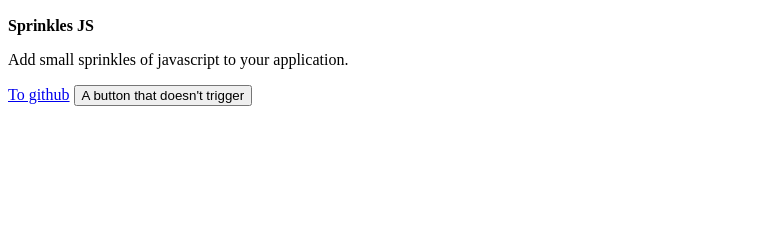
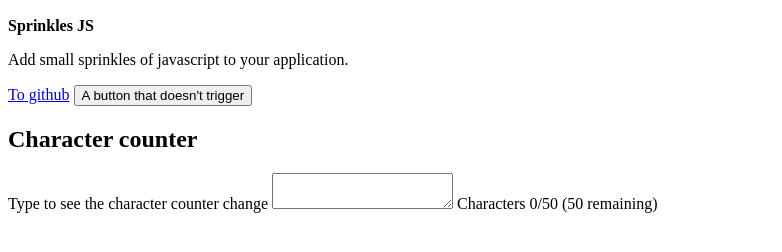
Before and after one commit to tree-company/sprinkles-js, a website built with Vite: page index.html in a window 1280 px wide. Shown: the part 110-362 px from the top of the page, without its empty margins (0-782 px from the left). Built offline with nearby package versions, Linux system fonts and the light colour scheme.

Commit message:
Add `CharacterCounterElement` (#8)

```diff
--- a/index.html
+++ b/index.html
@@ -28,5 +28,18 @@
       <button>A button that doesn't trigger</button>
     </clickable-card>
   </section>
+
+
+  <section>
+    <h2>Character counter</h2>
+
+    <character-counter data-character-counter-template="Characters {{current}}/{{total}} ({{remaining}} remaining)"
+                       data-character-counter-limit-message="Limit reached!">
+      <label for="textArea">Type to see the character counter change</label>
+      <textarea name="textArea" id="textArea" maxlength="50" data-character-counter-ref="input"></textarea>
+      <span data-character-counter-ref="output">0/50 characters</span>
+      <span data-character-counter-ref="error"></span>
+    </character-counter>
+  </section>
 </body>
 </html>
--- /dev/null
+++ b/src/elements/character_counter_element.js
@@ -0,0 +1,73 @@
+import SprinklesElement from "./sprinkles_element";
+
+/**
+ * An element that wraps an input and an element to print the character counter
+ *
+ * On every keystroke the counter is updated. If the max length of the input is reached
+ * an error can be added to alert the user.
+ */
+export default class CharacterCounterElement extends SprinklesElement {
+  static tagName = "character-counter";
+  static refs = ["input", "output", "error"];
+  static events = {
+    input: { method: "updateCounter", immediate: true },
+    // We detect that the limit is reached through `keydown`, since input isn't triggered (since the user can't input any more)
+    // and `keyup` fires after the input event and would be triggered on the Nth character instead of the N + 1 character
+    keydown: { method: "alertLimitReached" },
+  };
+
+  #hasAlerted = false;
+
+  get maxLength() {
+    const maxLength = this.refs.input.maxLength;
+    // If maxLength isn't set (and returns -1), we set this to infinity
+    return maxLength === -1 ? Infinity : maxLength;
+  }
+
+  get valueLength() {
+    return this.refs.input.value.length;
+  }
+
+  get remainingCharacters() {
+    return this.maxLength - this.valueLength;
+  }
+
+  updateCounter() {
+    if (!Number.isFinite(this.maxLength)) return;
+    if (this.refs.output === null) return;
+
+    this.refs.output.innerText = this.dataset.characterCounterTemplate
+      .replace("{{current}}", this.valueLength)
+      .replace("{{total}}", this.maxLength)
+      .replace("{{remaining}}", this.remainingCharacters);
+
+    if (this.#hasAlerted && this.remainingCharacters > 0) {
+      this.refs.error.innerText = null;
+    }
+  }
+
+  alertLimitReached(event) {
+    if (this.remainingCharacters > 0) return;
+    if (this.dataset.characterCounterLimitMessage === undefined) return;
+
+    if (isPrintableCharacter(event.key) || isAndroidKey(event)) {
+      if (this.refs.error.hidden) this.refs.error.hidden = false;
+      this.refs.error.innerText = this.dataset.characterCounterLimitMessage;
+      this.#hasAlerted = true;
+    }
+  }
+}
+
+function isPrintableCharacter(str) {
+  return str.length === 1 && str.match(/\S| /);
+}
+
+const ANDROID_KEYS = [
+  "Process", // Firefox
+  "Unidentified", // Chrome (but only 127+?)
+];
+
+// NOTE: Certain android devices always send an event with a special key and/or keyCode `229`
+function isAndroidKey(event) {
+  return ANDROID_KEYS.includes(event.key) || event.keyCode == 229;
+}
--- a/src/elements/index.js
+++ b/src/elements/index.js
@@ -1,2 +1,3 @@
 export { default as SprinklesElement } from "./sprinkles_element";
+export { default as CharacterCounterElement } from "./character_counter_element";
 export { default as ClickableCardElement } from "./clickable_card_element";
--- a/src/main.js
+++ b/src/main.js
@@ -1,3 +1,4 @@
-import { ClickableCardElement } from "./elements";
+import { ClickableCardElement, CharacterCounterElement } from "./elements";
 
+CharacterCounterElement.register();
 ClickableCardElement.register();
```
